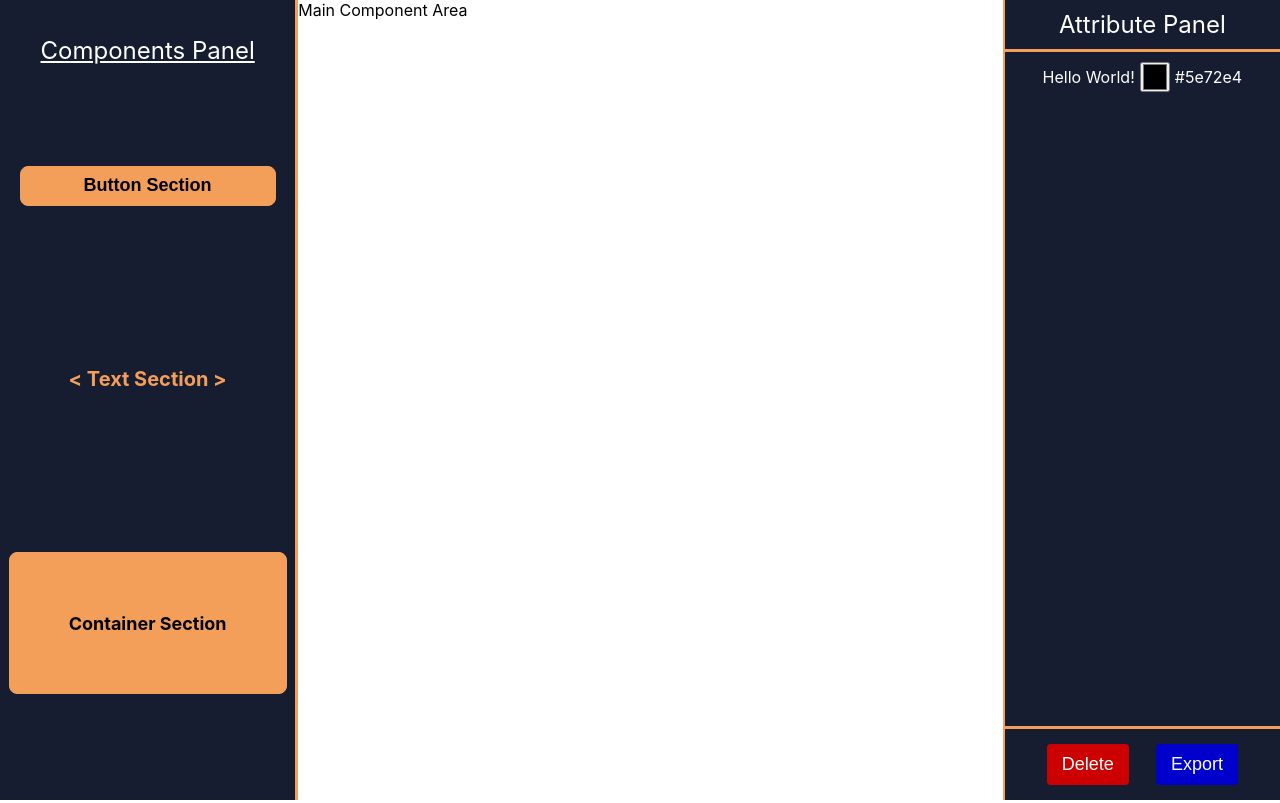
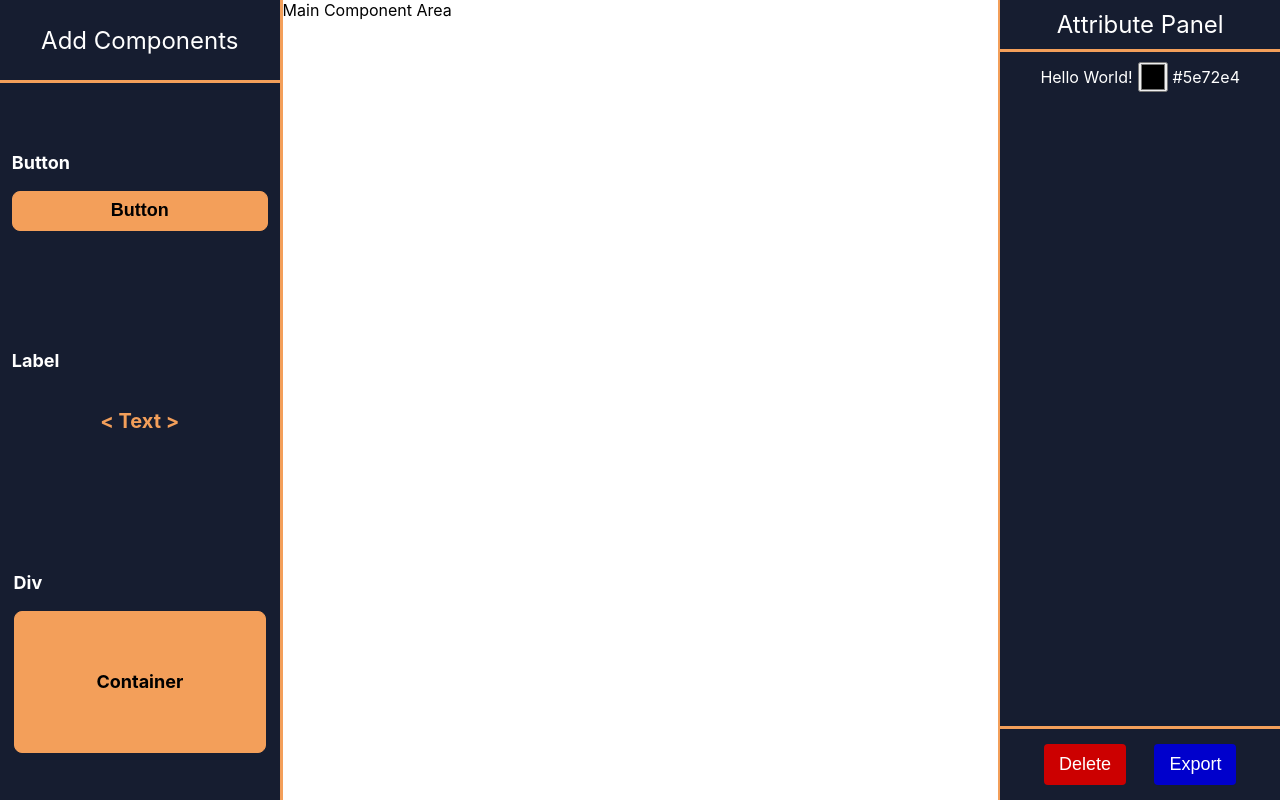
Before and after one commit to markarmanus/Assemblia, a React (Create React App) app in the folder frontend/: page / in a window 1280 px wide. Built offline with nearby package versions, Linux system fonts and the light colour scheme.

Commit message:
reformating the componentspanel and changed the label and texting and added definition to the container text and button

```diff
--- a/frontend/src/AppComponents/ComponentsPanel/ComponentsPanel.js
+++ b/frontend/src/AppComponents/ComponentsPanel/ComponentsPanel.js
@@ -7,8 +7,6 @@ const RightPanel = styled.div`
   background-color: #161d30;
   color: white;
   width: 25vw;
-  padding: 10px;
-  overflow-y: scroll;
   border-right: 3px solid #f39f5a; /* Added right border */
   &::-webkit-scrollbar {
     display: none;
@@ -17,7 +15,6 @@ const RightPanel = styled.div`
 
 const StyledText = styled.div`
   font-size: 24px;
-  text-decoration: underline;
   display: flex;
   justify-content: center;
   height: 10vh;
@@ -27,18 +24,18 @@ const StyledText = styled.div`
 const FlexContainer = styled.div`
   display: flex;
   flex-direction: column;
-  row-gap: 10px;
-  padding: 10;
   width: 100%;
-  height: 85vh;
+  height: 90vh;
   align-items: center;
   justify-content: space-around;
+  overflow-y: scroll;
+  border-top: 3px solid #f39f5a;
 `;
 
 function ComponentsPanel() {
   return (
     <RightPanel>
-      <StyledText>Components Panel</StyledText>
+      <StyledText>Add Components</StyledText>
       <FlexContainer>
         <Button />
         <Text />
--- a/frontend/src/AppComponents/ComponentsPanel/UserComponents/Button.js
+++ b/frontend/src/AppComponents/ComponentsPanel/UserComponents/Button.js
@@ -1,6 +1,15 @@
 import ClickableWrapper from "./ClickableWrapper";
 import styled from "styled-components";
 
+const ButtonContainer = styled.div`
+  display: flex;
+  flex-direction: column;
+`;
+const TitleStyle = styled.p`
+  color: white;
+  font-size: 18px;
+  font-weight: bold;
+`;
 const ButtonStyle = styled.button`
   background-color: #f39f5a;
   color: black;
@@ -25,7 +34,10 @@ const ButtonStyle = styled.button`
 export default function Button() {
   return (
     <ClickableWrapper>
-      <ButtonStyle>Button Section</ButtonStyle>
+      <ButtonContainer>
+        <TitleStyle>Button</TitleStyle>
+        <ButtonStyle>Button </ButtonStyle>
+      </ButtonContainer>
     </ClickableWrapper>
   );
 }
--- a/frontend/src/AppComponents/ComponentsPanel/UserComponents/Container.js
+++ b/frontend/src/AppComponents/ComponentsPanel/UserComponents/Container.js
@@ -1,10 +1,19 @@
 import ClickableWrapper from "./ClickableWrapper";
 import styled from "styled-components";
 
+const DivContainer = styled.div`
+  display: flex;
+  flex-direction: column;
+`;
+const TitleStyle = styled.p`
+  color: white;
+  font-size: 18px;
+  font-weight: bold;
+`;
 const ContainerStyle = styled.div`
   background-color: #f39f5a;
   color: black;
-  width: 20vw;
+  width: 18vw;
   height: 15vh;
   padding: 10px;
   border: 1px solid #f39f5a;
@@ -25,7 +34,10 @@ const ContainerStyle = styled.div`
 export default function Container() {
   return (
     <ClickableWrapper>
-      <ContainerStyle> Container Section </ContainerStyle>
+      <DivContainer>
+        <TitleStyle>Div</TitleStyle>
+        <ContainerStyle> Container </ContainerStyle>
+      </DivContainer>
     </ClickableWrapper>
   );
 }
--- a/frontend/src/AppComponents/ComponentsPanel/UserComponents/Text.js
+++ b/frontend/src/AppComponents/ComponentsPanel/UserComponents/Text.js
@@ -1,12 +1,30 @@
 import ClickableWrapper from "./ClickableWrapper";
 import styled from "styled-components";
 
-const TextWithSymbols = styled.span`
+const TextContainer = styled.div`
+  display: flex;
+  flex-direction: column;
+  width: 20vw;
+  height: 100%; /* Ensure TextContainer takes the full height */
+`;
+
+const TitleStyle = styled.p`
+  color: white;
+  font-size: 18px;
+  font-weight: bold;
+`;
+
+const TextWithSymbols = styled.p`
   color: #f39f5a;
   font-size: 20px;
   font-weight: bold;
+  display: flex; /* Use flexbox to center text */
+  align-items: center; /* Center vertically */
+  justify-content: center; /* Center horizontally */
+  height: 100%;
   transition: color 0.3s ease;
   cursor: pointer;
+
   &:hover {
     color: #e67e22;
     cursor: pointer;
@@ -14,10 +32,13 @@ const TextWithSymbols = styled.span`
 `;
 
 export default function Text() {
-  const textWithSymbols = "&lt; Text Section &gt;";
+  const textWithSymbols = "&lt; Text &gt;";
   return (
     <ClickableWrapper>
-      <TextWithSymbols dangerouslySetInnerHTML={{ __html: textWithSymbols }} />
+      <TextContainer>
+        <TitleStyle>Label</TitleStyle>
+        <TextWithSymbols dangerouslySetInnerHTML={{ __html: textWithSymbols }} />
+      </TextContainer>
     </ClickableWrapper>
   );
 }
```
